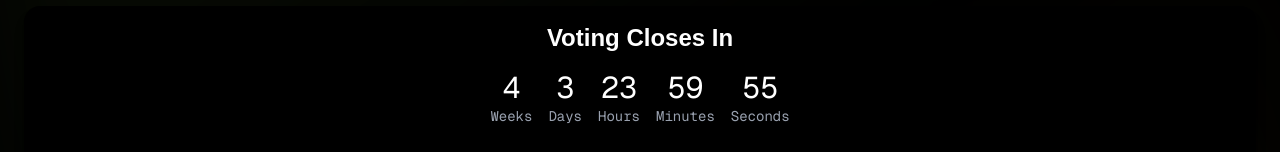
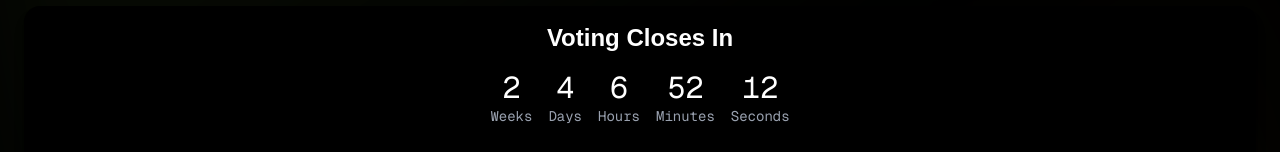
Before and after one commit to amarachi-nwokocha/voting-app2, a Next.js app: page /votes/results in a window 1280 px wide. Shown: the part 210-362 px from the top of the page. Built offline with nearby package versions, Linux system fonts and the light colour scheme; no server answers.

Commit message:
countdown

```diff
--- a/app/components/ui/Countdown.tsx
+++ b/app/components/ui/Countdown.tsx
@@ -20,8 +20,26 @@ export default function CountdownTimer() {
   });
 
   useEffect(() => {
-    // FIXED TARGET DATE - Set to exactly 4 weeks 4 days from now
-    const targetDate = new Date(Date.now() + ((4 * 7 + 4) * 24 * 60 * 60 * 1000));
+    // TARGET DATE - Set to the 19th of next month
+    const getTargetDate = () => {
+      const now = new Date();
+      const currentYear = now.getFullYear();
+      const currentMonth = now.getMonth();
+
+      // Get next month (handle year rollover)
+      let nextMonth = currentMonth + 1;
+      let targetYear = currentYear;
+
+      if (nextMonth > 11) {
+        nextMonth = 0;
+        targetYear = currentYear + 1;
+      }
+
+      // Set target to 19th of next month at midnight
+      return new Date(targetYear, nextMonth, 19, 0, 0, 0);
+    };
+
+    const targetDate = getTargetDate();
 
     const updateCountdown = () => {
       const currentTime = new Date();
```
